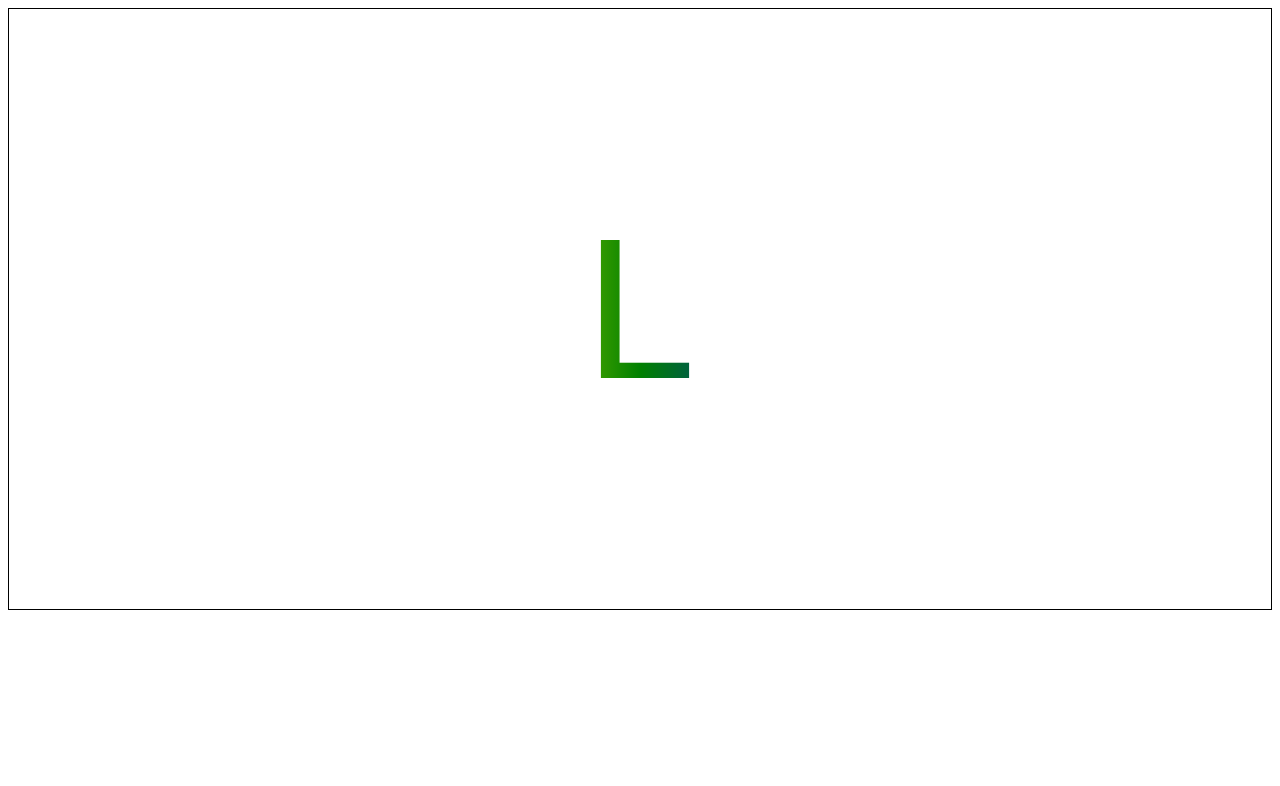
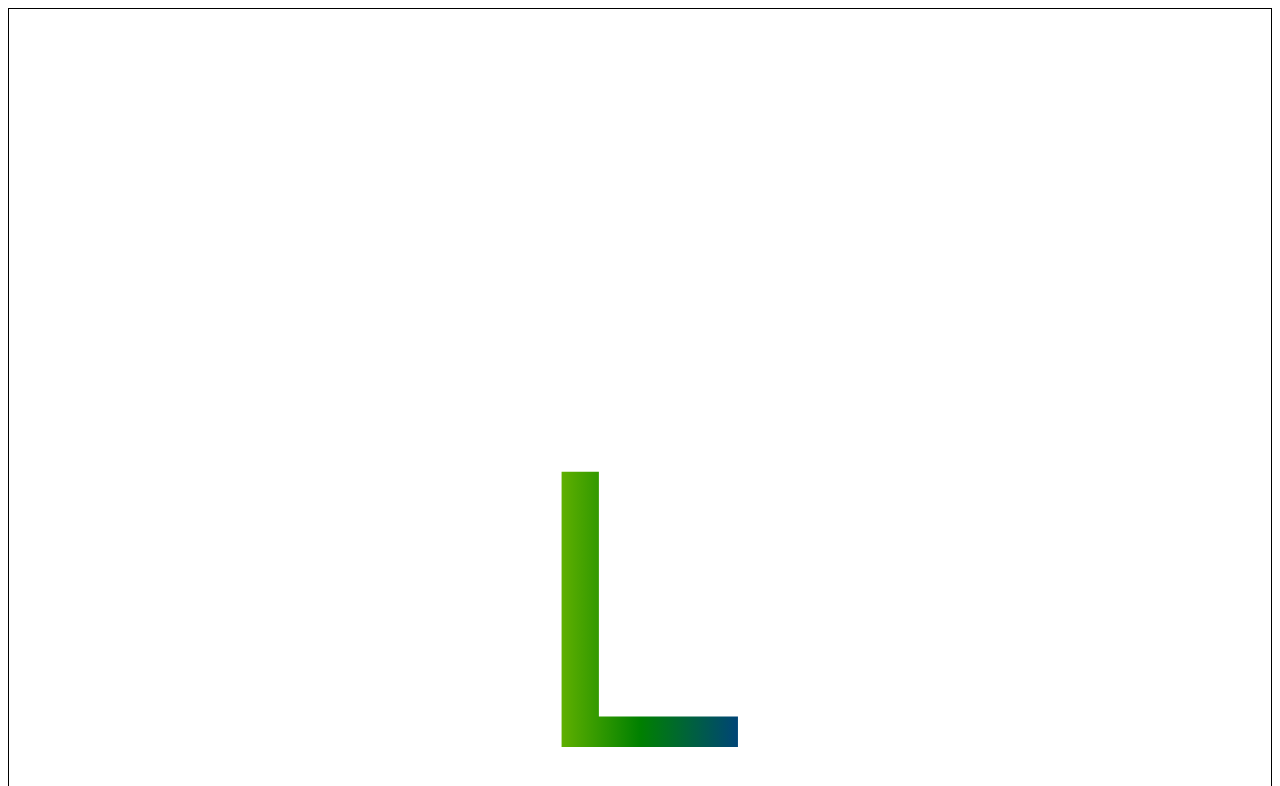
Before and after one commit to GGWPCatoCutePics/hi, a plain HTML site: page index.html in a window 1280 px wide. Shown: the top 786 px of the page. Drawn offline with Linux system fonts and the light colour scheme.

Commit message:
Update index.html

```diff
--- a/index.html
+++ b/index.html
@@ -1,19 +1,19 @@
 <!DOCTYPE html>
 <html>
   <head>
-    <title>Big Rainbow L</title>
+    <title>Biggest Rainbow L</title>
     <style>
       .big-l {
-        font-size: 200px;
+        font-size: 400px;
         line-height: 1;
         text-align: center;
-        padding: 100px;
+        padding: 200px;
         border: 1px solid black;
         font-family: Arial, sans-serif;
         display: flex;
         justify-content: center;
         align-items: center;
-        height: 400px;
+        height: 800px;
         background: linear-gradient(to right, red, orange, yellow, green, blue, indigo, violet);
         -webkit-background-clip: text;
         -webkit-text-fill-color: transparent;
```
